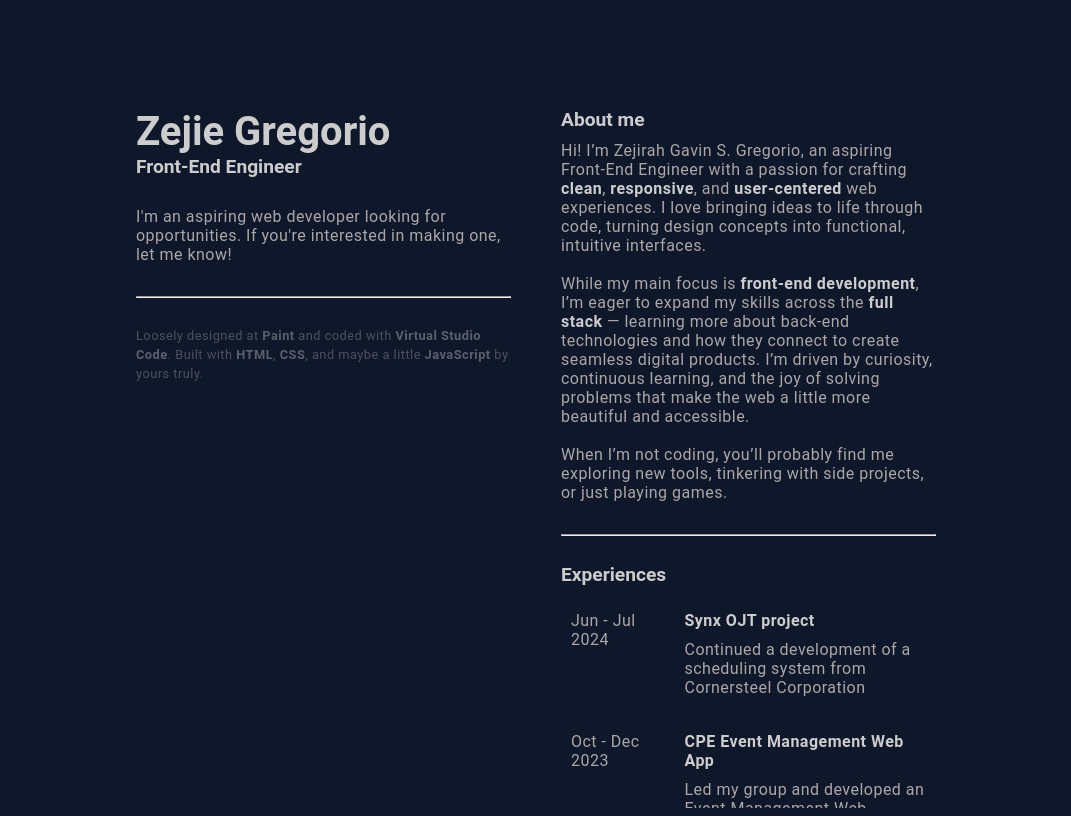
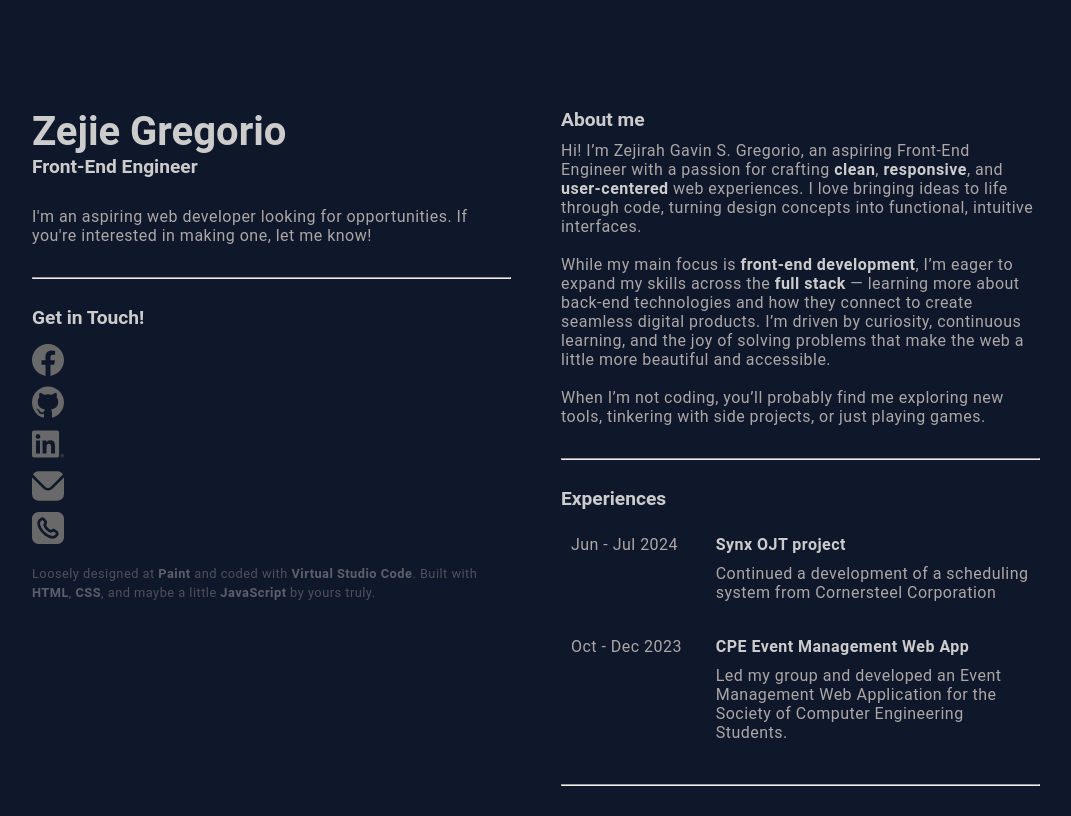
Before and after one commit to ZGregorio/Personal-Portfolio, a plain HTML site: page index.html in a window 1280 px wide. Shown: the whole page, without its empty margins (104-1175 px from the left). Drawn offline with Linux system fonts and the light colour scheme; a web font is replaced by a local one.

Commit message:
Added Icons and the ability to color them
colored icons + hover effects

```diff
--- a/index.html
+++ b/index.html
@@ -23,6 +23,15 @@
         </p>
         <br>
         <hr>
+        <br>
+        <div class="flex-content-left-icons">
+          <h2>Get in Touch!</h2>
+          <img src="images\facebook.svg" class="icons">
+          <img src="images\github.svg" class="icons">
+          <img src="images\linkedin.svg" class="icons">
+          <img src="images\envelope.svg" class="icons">
+          <img src="images\square-phone.svg" class="icons">
+        </div>
         <br>
         <p2>
           Loosely designed at <b>Paint</b> and coded with <b>Virtual Studio Code</b>. Built with <b>HTML</b>, <b>CSS</b>, and maybe a little <b>JavaScript</b> by yours truly.
--- a/styles.css
+++ b/styles.css
@@ -11,9 +11,9 @@ body {
   flex-direction: row;
   gap: 50px;
   margin: 0 auto;
-  padding-left: min(2em, 15%);
-  padding-right: min(2em, 15%);
-  max-width: 100vh;
+  padding-left: clamp(5vw, 10vw, 30vw);
+  padding-right: clamp(5vw, 10vw, 30vw);
+  max-width: 100vw;
   max-height: 100vh;
   height: 100%;
 }
@@ -84,6 +84,26 @@ body {
   background-color: #243661;
 }
 
+.flex-content-left-icons {
+  display: flex;
+  flex-direction: column;
+  gap: 10px;
+}
+
+.icons {
+  filter: invert(42%) sepia(0%) saturate(0%) hue-rotate(115deg) brightness(95%) contrast(86%);
+  transition: 0.3s;
+}
+
+.icons:hover {
+  filter: invert(94%) sepia(0%) saturate(617%) hue-rotate(143deg) brightness(88%) contrast(92%);
+}
+
+img {
+  height: 2rem;
+  width: 2rem;
+}
+
 h1 {
   font-size: 2.5rem;
   margin: 0;
@@ -123,10 +143,12 @@ b {
   src: url(font-family\Inter\Inter-VariableFont_opsz,wght.ttf);
 }
 
-@media screen and (max-width: 1000px) {
+@media screen and (max-width: 1020px) {
   .flex-container {
     flex-direction: column;
     height: auto;
+    padding-left: 3vw;
+    padding-right: 3vw;
   }
   .card {
     flex-direction: column;
```
